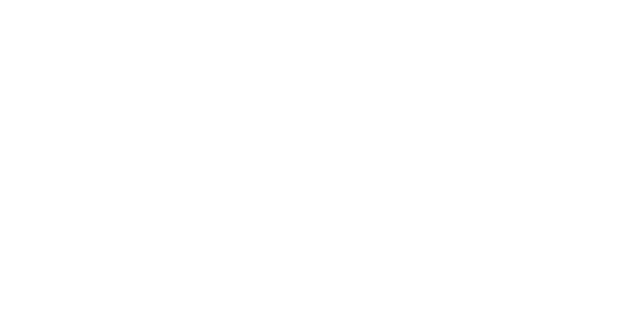
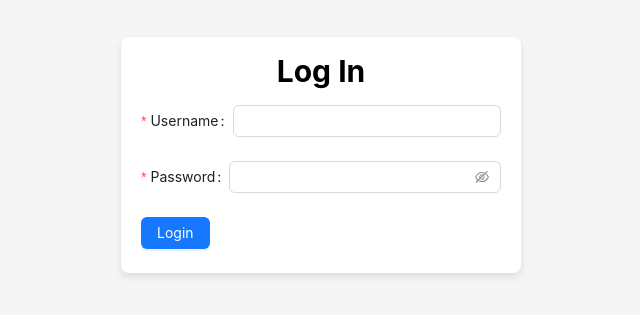
Before and after one commit to MatthewArtisan17/accredify-technical-assessment, a React (Create React App) app: page /login in a window 1280 px wide. Before the commit this address had no page. Shown: the part 245-560 px from the top of the page, without its empty margins (319-959 px from the left). Built offline with nearby package versions, Linux system fonts and the light colour scheme.

Commit message:
Created login page

```diff
--- a/src/App.js
+++ b/src/App.js
@@ -3,14 +3,17 @@
 import { Provider } from "react-redux";
 import store from "./store";
 import HomePage from "./pages/HomePage";
+import LoginPage from './pages/LoginPage';
 import MainLayout from "./layouts/MainLayout";
 
 const App = () => (
 	<Provider store={store}>
 		<Router>
 			<Routes>
+				<Route path='/login' element={<LoginPage />} />
 				<Route path='/' element={<MainLayout />}>
 					<Route index element={<HomePage />} />
+					{/* Define other routes here */}
 				</Route>
 			</Routes>
 		</Router>
--- /dev/null
+++ b/src/layouts/LoginLayout.jsx
@@ -0,0 +1,15 @@
+import React from "react";
+import { Layout } from "antd";
+import "../styles/layouts/LoginLayout.css";
+
+const LoginLayout = ({ children }) => {
+    return (
+        <Layout className="login-layout">
+            <div className="login-content">
+                {children}
+            </div>
+        </Layout>
+    );
+};
+
+export default LoginLayout;
--- a/src/layouts/MainLayout.jsx
+++ b/src/layouts/MainLayout.jsx
@@ -2,19 +2,24 @@
 import React from "react";
 import { Layout, Dropdown, Space } from "antd";
 import { DownOutlined } from "@ant-design/icons";
-import { Outlet } from "react-router-dom";
+import { Outlet, useNavigate } from "react-router-dom";
 import { useSelector } from "react-redux";
 import Sidebar from "./Sidebar";
-
+import ProfileCircle from "../components/ProfileCircle";
 import LogoutIcon from "../assets/icons/Logout.png";
-
-import ProfileCircle from "../components/ProfileCircle";
 import "../styles/layouts/MainLayout.css";
 
 const { Header, Content, Sider } = Layout;
 
 const MainLayout = () => {
 	const user = useSelector((state) => state.user.data);
+	const navigate = useNavigate(); // Hook to navigate programmatically
+
+	const handleLogout = () => {
+		// Clear user session or token if needed
+		navigate("/login"); // Redirect to login page
+	};
+
 	const items = [
 		{
 			label: (
@@ -38,6 +43,7 @@
 				</div>
 			),
 			key: "0",
+			onClick: handleLogout, // Add onClick handler
 		},
 	];
 
--- /dev/null
+++ b/src/pages/LoginPage.jsx
@@ -0,0 +1,53 @@
+// src/pages/LoginPage.jsx
+import React, { useState } from "react";
+import LoginLayout from "../layouts/LoginLayout";
+import { Button, Form, Input } from "antd";
+import { useNavigate } from "react-router-dom";
+
+const LoginPage = () => {
+    const navigate = useNavigate();
+    const [loading, setLoading] = useState(false);
+
+    const handleSubmit = async (values) => {
+        setLoading(true);
+        setTimeout(() => {
+            navigate("/");
+            setLoading(false);
+        }, 1000);
+    };
+
+    return (
+        <LoginLayout>
+            <h1 className="text-3xl font-bold mb-4 text-center">Log In</h1>
+            <Form
+                name="login"
+                initialValues={{ remember: true }}
+                onFinish={handleSubmit}
+                autoComplete="off"
+                className="h-fit"
+            >
+                <Form.Item
+                    label="Username"
+                    name="username"
+                    rules={[{ required: true, message: 'Please input your username!' }]}
+                >
+                    <Input />
+                </Form.Item>
+                <Form.Item
+                    label="Password"
+                    name="password"
+                    rules={[{ required: true, message: 'Please input your password!' }]}
+                >
+                    <Input.Password />
+                </Form.Item>
+                <Form.Item>
+                    <Button type="primary" htmlType="submit" loading={loading}>
+                        Login
+                    </Button>
+                </Form.Item>
+            </Form>
+        </LoginLayout>
+    );
+};
+
+export default LoginPage;
--- /dev/null
+++ b/src/styles/layouts/LoginLayout.css
@@ -0,0 +1,8 @@
+.login-layout {
+    @apply flex justify-center items-center min-h-screen;
+}
+
+.login-content {
+    @apply px-5 pt-4 h-fit w-full max-w-[400px] bg-white rounded-lg;
+    box-shadow: 0 4px 8px rgba(0, 0, 0, 0.1);
+}
```
